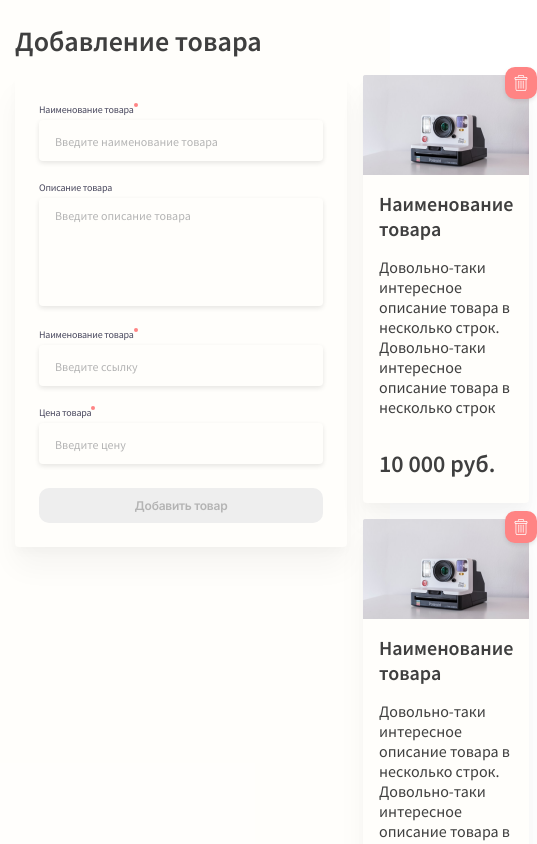
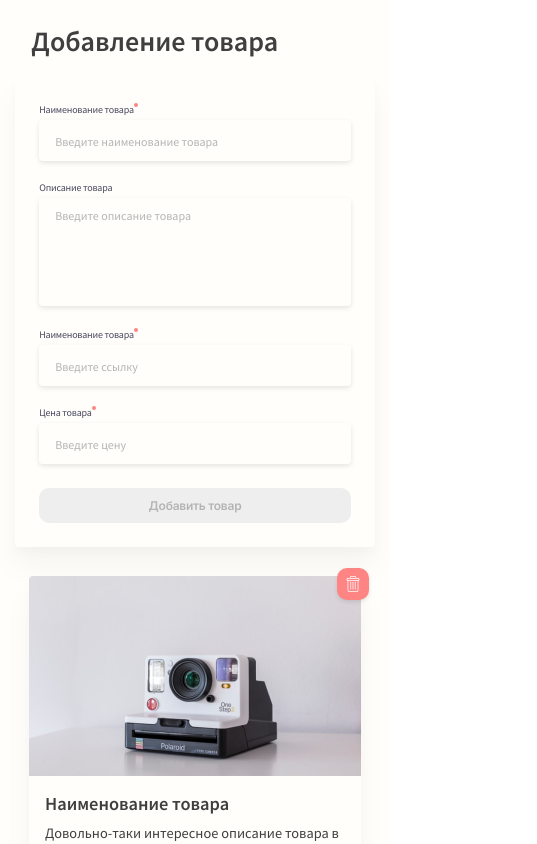
Before and after one commit to bar-min/goods-app, a Vue app: page / in a window 390 px wide. Shown: the top 844 px of the page, 537 px wide, since content can reach past the window. Built offline with nearby package versions, Linux system fonts and the light colour scheme.

Commit message:
implement adaptive menu and product list for mobile

```diff
--- a/src/styles/blocks.scss
+++ b/src/styles/blocks.scss
@@ -8,6 +8,13 @@
 
   &__container{
     display: flex;
-    gap: 16px
+    flex-direction: row;
+    gap: 16px;
+
+    @include adaptiveValue('gap', 16, 32, 680, 320, 1);
+
+    @media(max-width: 680px){
+      flex-direction: column;
+    }
   }
 }
--- a/src/styles/menu.scss
+++ b/src/styles/menu.scss
@@ -8,6 +8,11 @@
   border-radius: 4px;
   position: relative;
 
+  @media(max-width: 680px){
+    align-self: center;
+    min-width: 200px;
+  }
+
   &__heading{
     position: absolute;
     top: -51px;
@@ -16,6 +21,7 @@
     font-weight: 600;
     line-height: 125%;
     letter-spacing: 0em;
+    @include adaptiveValue('left', 0, 20, 680, 320, 1);
   }
 
   &__body{
--- a/src/styles/products.scss
+++ b/src/styles/products.scss
@@ -2,7 +2,9 @@
   &__container{
     display: flex;
     flex-flow: row wrap;
+    justify-content: center;
     gap: 16px;
+    @include adaptiveValue('gap', 16, 32, 680, 320, 1);
   }
 
   .card{
@@ -30,15 +32,18 @@
       flex-direction: column;
       gap: 16px;
       padding: 16px 16px 24px 16px;
+      @include adaptiveValue('gap', 16, 8, 680, 320, 1);
     }
     &__title{
       font-size: 20px;
       font-weight: 600;
       line-height: 125%;
       letter-spacing: 0em;
+      @include adaptiveValue('font-size', 20, 18, 680, 320, 1);
     }
     &__text{
       line-height: 125%;
+      @include adaptiveValue('font-size', 16, 14, 680, 320, 1);
     }
     &__price{
       padding-top: 16px;
@@ -47,6 +52,7 @@
       line-height: 125%;
       letter-spacing: 0em;
       display: inline-block;
+      @include adaptiveValue('font-size', 24, 22, 680, 320, 1);
     }
     &__remove{
       cursor: pointer;
--- a/src/styles/styles.scss
+++ b/src/styles/styles.scss
@@ -9,6 +9,16 @@ $fontFamily: 'Source Sans Pro', sans-serif;
 
 $fontFamilySecond: 'Inter', sans-serif;
 
+@mixin adaptiveValue($property, $startSize, $minSize, $maxWidth, $minWidth: 320, $mode: 0){
+  $addSize: $startSize - $minSize;
+  @if ($mode == 1) {
+    @media (min-width: #{$minWidth + px}) and (max-width: #{$maxWidth + px}) {
+    #{$property}: calc(#{$minSize + px} + #{$addSize} * ((100vw - #{$minWidth + px}) / (#{$maxWidth - $minWidth})));
+    }
+  } @else {
+	  #{$property}: calc(#{$minSize + px} + #{$addSize} * ((100vw - 320px) / #{$maxWidth - 320}));
+  }
+}
 
 @import url('https://fonts.googleapis.com/css2?family=Inter:wght@600&family=Source+Sans+Pro:wght@400;600&display=swap');
 
```
